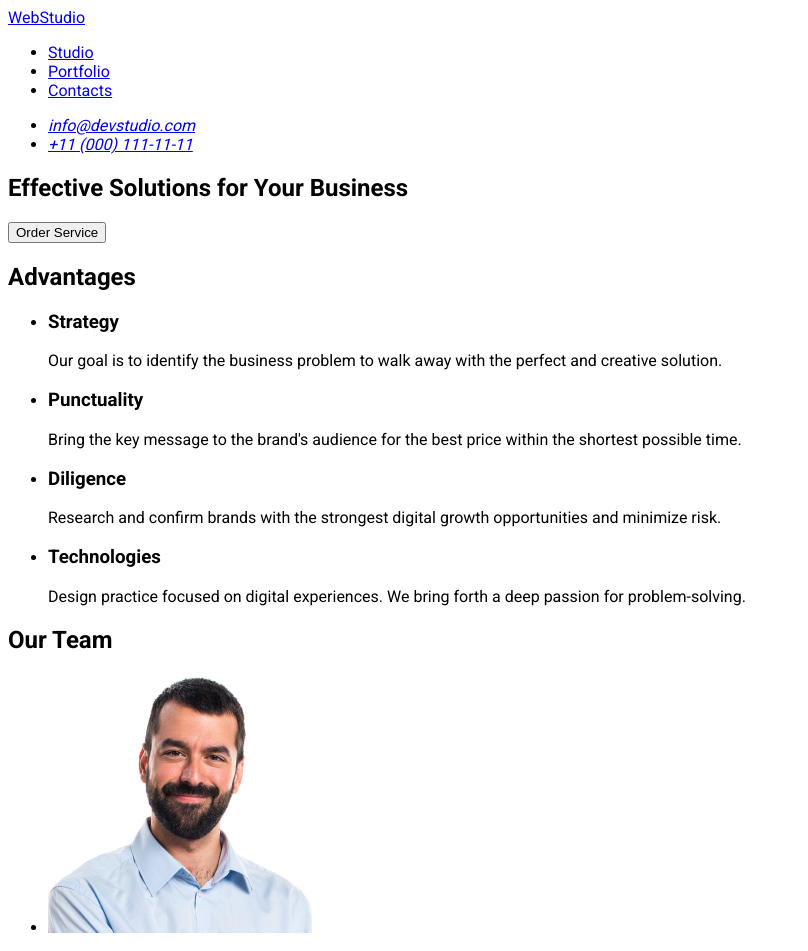
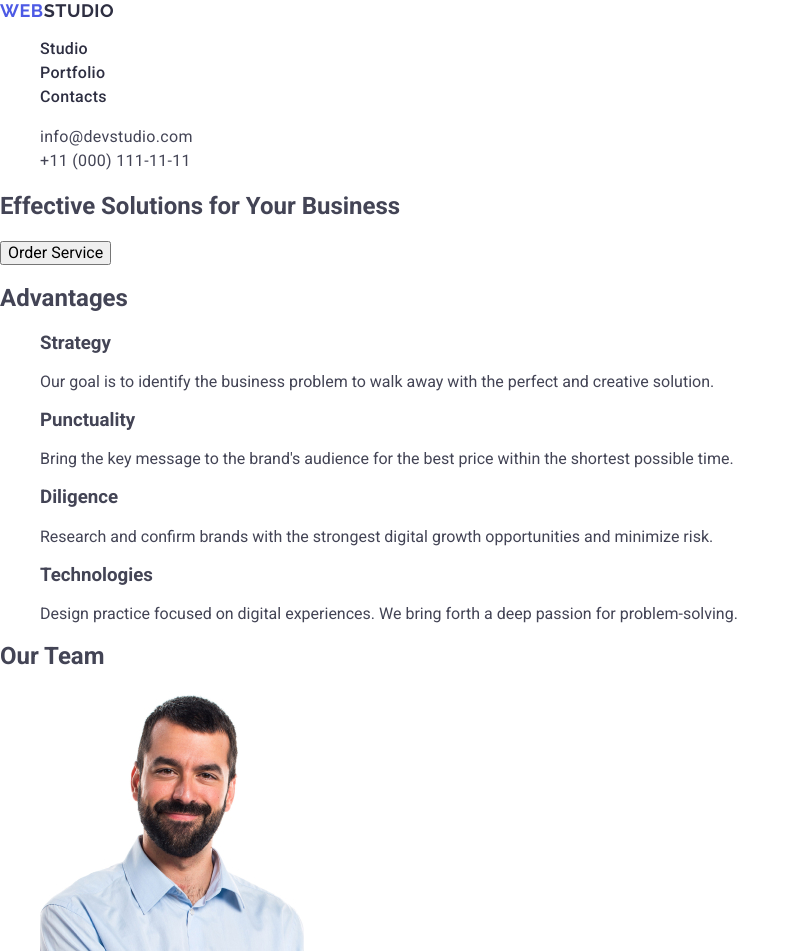
Before and after one commit to Dimalux/goit-markup-hw-02, a plain HTML site: page index.html in a window 1280 px wide. Shown: the top 951 px of the page, without its empty margins (0-808 px from the left). Drawn offline with nearby package versions, Linux system fonts and the light colour scheme.

Commit message:
07-02-2025_th

```diff
--- a/css/styles.css
+++ b/css/styles.css
@@ -1,3 +1,87 @@
 body {
   font-family: 'Roboto', sans-serif;
+  color: #434455;
+  background-color: #fff;
 }
+
+ul,
+ol {
+  list-style-type: none;
+}
+
+a {
+  text-decoration: none;
+}
+
+/* #region Header */
+.nav .link-logo {
+  font-family: 'Raleway', sans-serif;
+  font-weight: 700;
+  font-size: 18px;
+  line-height: 1.17;
+  letter-spacing: 0.03em;
+  text-transform: uppercase;
+  color: #4d5ae5;
+}
+
+.nav .link-logo .logo-part {
+  color: #2e2f42;
+}
+
+.nav-link {
+  font-weight: 500;
+  font-size: 16px;
+  line-height: 1.5;
+  letter-spacing: 0.02em;
+  color: #2e2f42;
+}
+
+.contacts {
+  font-style: normal;
+}
+
+.contacts-link {
+  font-size: 16px;
+  line-height: 1.5;
+  letter-spacing: 0.02em;
+  color: #434455;
+}
+
+.nav-link:hover,
+.nav-link:focus,
+.contacts-link:hover,
+.contacts-link:focus {
+  color: #404bbf;
+}
+
+/* #endregion Header */
+
+/* font-family: 'Roboto', serif;
+font-family: "Raleway", serif; */
+
+/*  */
+
+.roboto-<uniquifier > {
+  font-family: 'Roboto', serif;
+  font-optical-sizing: auto;
+  font-weight: 500;
+  font-style: normal;
+  font-variation-settings: 'wdth' 100;
+}
+
+.raleway-<uniquifier > {
+  font-family: 'Raleway', serif;
+  font-optical-sizing: auto;
+  font-weight: 700;
+  font-style: normal;
+}
+
+/* #region Footer */
+.footer {
+  background-color: #2e2f42;
+}
+
+.footer-logo .logo-part {
+  color: #f4f4fd;
+}
+/* #endregion Footer */
--- a/index.html
+++ b/index.html
@@ -4,6 +4,14 @@
     <meta charset="UTF-8" />
     <meta name="viewport" content="width=device-width, initial-scale=1.0" />
     <title>Effective Solutions for Your Busines</title>
+
+    <link
+      rel="stylesheet"
+      href="https://cdnjs.cloudflare.com/ajax/libs/modern-normalize/3.0.1/modern-normalize.min.css"
+      integrity="sha512-q6WgHqiHlKyOqslT/lgBgodhd03Wp4BEqKeW6nNtlOY4quzyG3VoQKFrieaCeSnuVseNKRGpGeDU3qPmabCANg=="
+      crossorigin="anonymous"
+      referrerpolicy="no-referrer"
+    />
 
     <link rel="preconnect" href="https://fonts.googleapis.com" />
     <link rel="preconnect" href="https://fonts.gstatic.com" crossorigin />
@@ -16,24 +24,37 @@
   </head>
 
   <body>
-    <header>
-      <nav>
-        <a href="./index.html">WebStudio</a>
+    <header class="header">
+      <nav class="nav">
+        <a href="./index.html" class="link-logo"
+          >Web<span class="logo-part">Studio</span></a
+        >
 
-        <ul>
-          <li><a href="#studio">Studio</a></li>
-          <li><a href="#portfolio">Portfolio</a></li>
-          <li><a href="#contacts">Contacts</a></li>
+        <ul class="nav-list">
+          <li class="nav-item">
+            <a class="nav-link" href="./index.html">Studio</a>
+          </li>
+          <li class="nav-item">
+            <a class="nav-link" href="#portfolio">Portfolio</a>
+          </li>
+          <li class="nav-item">
+            <a class="nav-link" href="#contacts">Contacts</a>
+          </li>
         </ul>
       </nav>
 
-      <address id="contacts">
-        <ul>
-          <li>
-            <a href="mailto:info@devstudio.com">info@devstudio.com</a>
+      <address class="contacts" id="contacts">
+        <ul class="contacts-list">
+          <li class="contacts-item">
+            <a href="mailto:info@devstudio.com" class="contacts-link"
+              >info@devstudio.com</a
+            >
           </li>
-          <li>
-            <a href="tel:+110001111111">+11 (000) 111-11-11</a>
+
+          <li class="contacts-item">
+            <a class="contacts-link" href="tel:+110001111111"
+              >+11 (000) 111-11-11</a
+            >
           </li>
         </ul>
       </address>
@@ -51,7 +72,7 @@
       <!-- #region Section-2  Description and objectives  -->
       <section>
         <h2>Advantages</h2>
-        <ul>
+        <ul class="list">
           <li>
             <h3>Strategy</h3>
             <p>
@@ -85,9 +106,9 @@
       <!-- #endregion Section-2  Description and objectives  -->
 
       <!-- #region Section-3  Our Team  -->
-      <section id="studio">
+      <section>
         <h2>Our Team</h2>
-        <ul>
+        <ul class="list">
           <li>
             <img
               src="./images/section3/section3-1.jpg"
@@ -140,7 +161,7 @@
       <!-- #region Section-4  Our Portfolio -->
       <section id="portfolio">
         <h2>Our Portfolio</h2>
-        <ul>
+        <ul class="list">
           <li>
             <img src="./images/section4/section4-1.jpg" alt="Banking App" />
             <h3>Banking App</h3>
@@ -182,8 +203,11 @@
       <!-- #endregion Section-4  Our Portfolio -->
     </main>
 
-    <footer>
-      <a href="./index.html">WebStudio</a>
+    <footer class="footer">
+      <a href="./index.html" class="footer-logo"
+        >Web<span class="logo-part">Studio</span></a
+      >
+
       <p>
         Increase the flow of customers and sales for your business with digital
         marketing & growth solutions.
```
